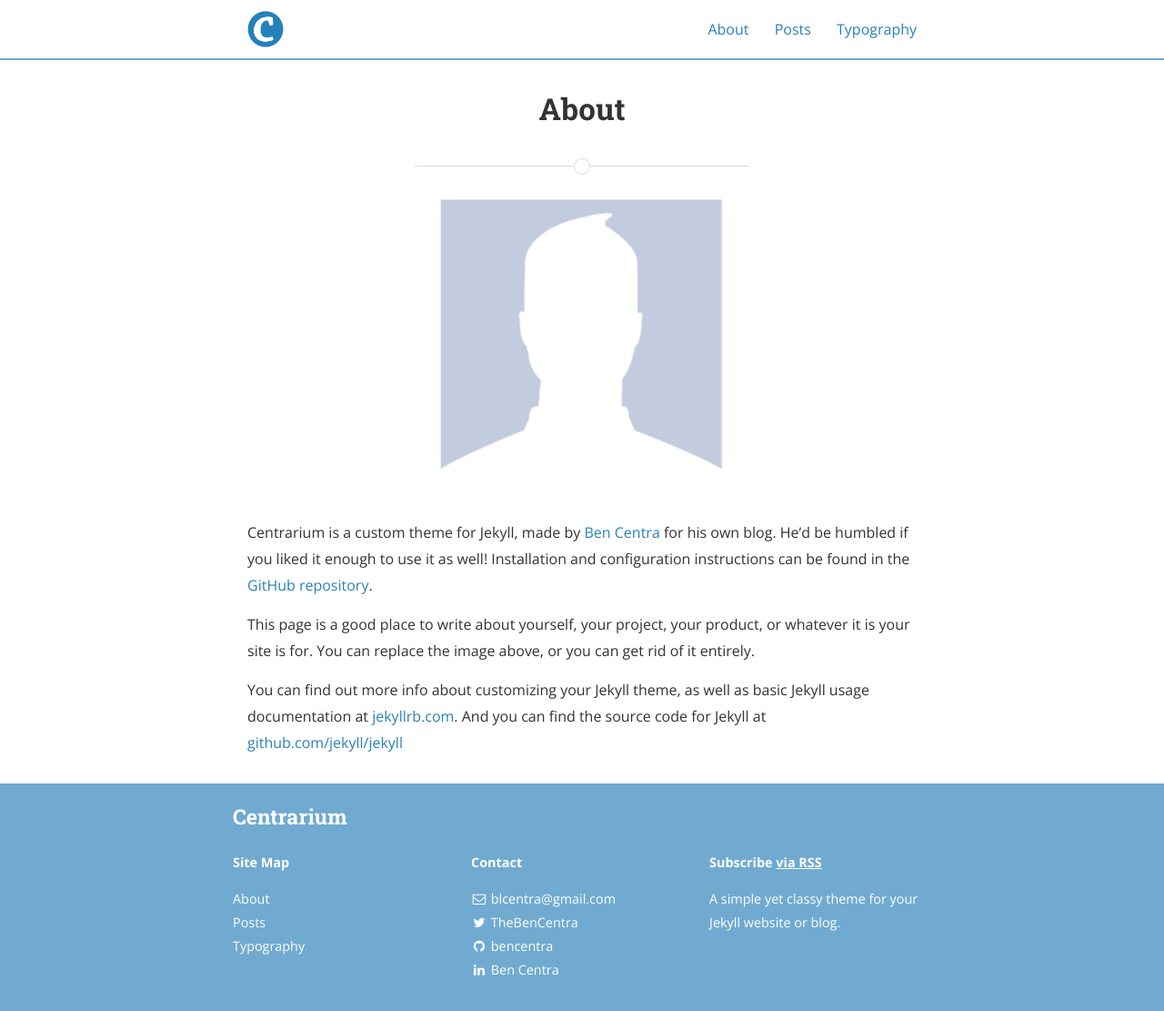
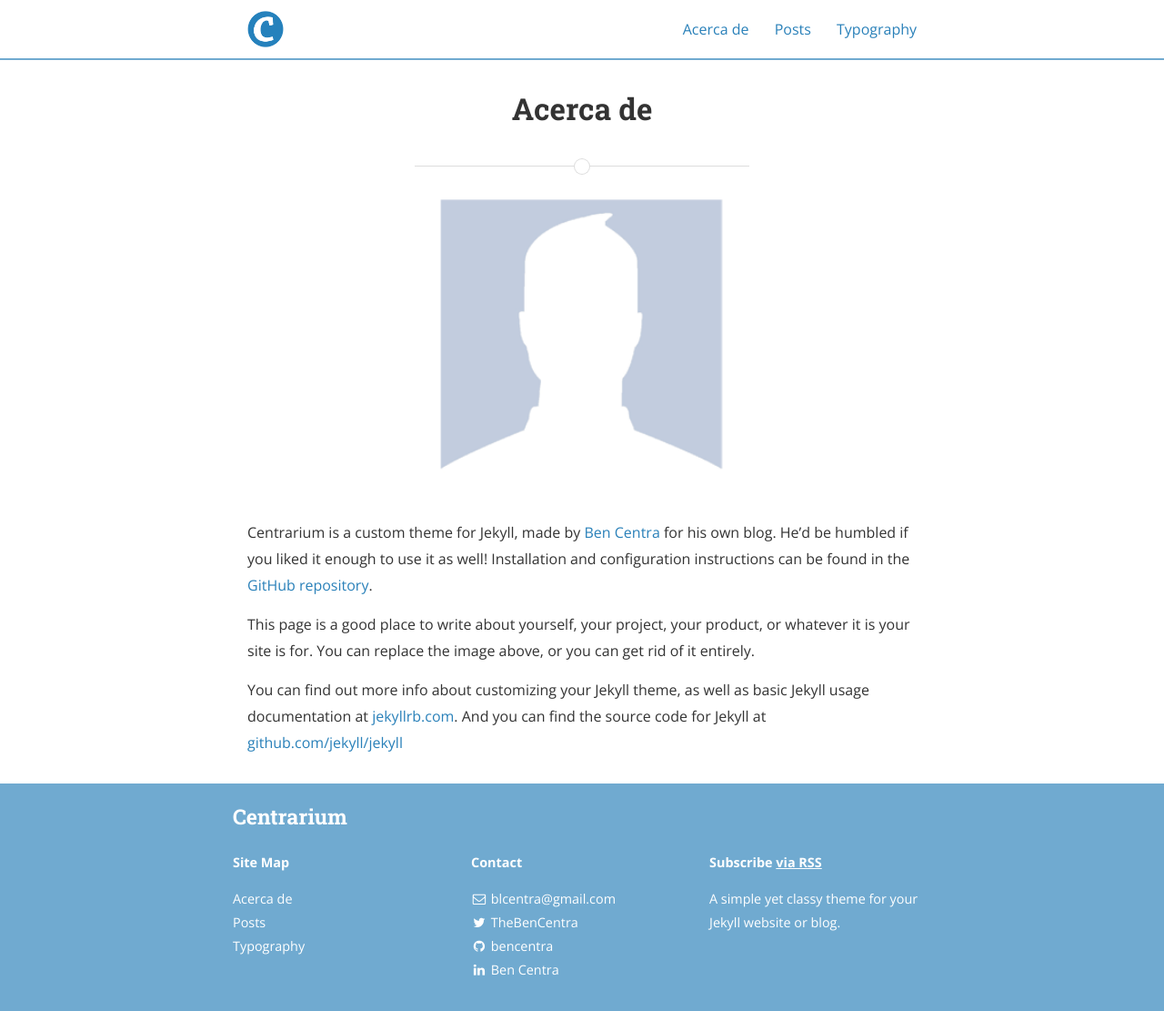
Before and after one commit to esilvavilla/EstelarWeb, a Jekyll site: the page built from about.md, in a window 1280 px wide and 1111 px high. Shown: the whole window at 91% size. Built offline with Jekyll 4.4.1, drawn with Linux system fonts in a browser that asks for light colours; nearby versions of some CDN libraries.

Commit message:
Update about.md

```diff
--- a/about.md
+++ b/about.md
@@ -1,7 +1,7 @@
 ---
 layout: page
-title: About
-permalink: /about/
+title: Acerca de
+permalink: /acercade/
 main_nav: true
 ---
 
```
